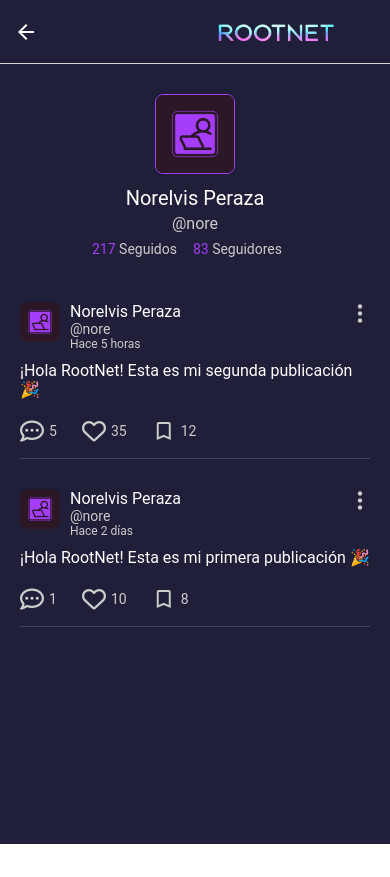
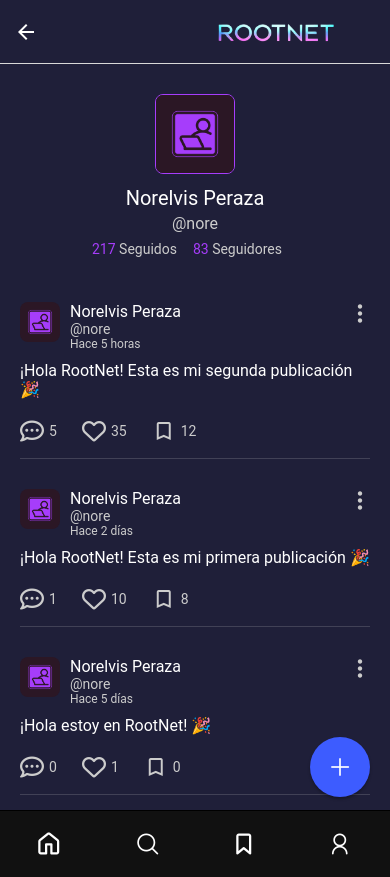
Before and after one commit to greghades/RootNetFrontend, a React Native app: screen /MyPosts in a window 390 px wide. Before the commit the page ends 844 px from the top, so only its background shows below. Built offline with nearby package versions, Linux system fonts and the light colour scheme; a web font is replaced by a local one.

Commit message:
Pantalla de My posts

```diff
--- a/src/components/userProfileWithPosts.tsx
+++ b/src/components/userProfileWithPosts.tsx
@@ -1,5 +1,5 @@
 import React, { useState } from 'react';
-import { View, Text, Image, TouchableOpacity, Alert, FlatList, Modal } from 'react-native';
+import { View, Text, Image, TouchableOpacity, Alert, FlatList, Modal, Dimensions } from 'react-native';
 import { Entypo } from '@expo/vector-icons';
 import MaterialIcons from '@expo/vector-icons/MaterialIcons';
 import FontAwesome6 from '@expo/vector-icons/FontAwesome6';
@@ -43,10 +43,44 @@ const postsData: Post[] = [
         likes: 10,
         comments: 1,
     },
+    {
+        id: '3',
+        username: 'Norelvis Peraza',
+        handle: '@nore',
+        date: 'Hace 5 días',
+        content: '¡Hola estoy en RootNet! 🎉',
+        createdAt: new Date(Date.now() - 2 * 24 * 60 * 60 * 1000).toISOString(),
+        saves: 0,
+        likes: 1,
+        comments: 0,
+    },
 ];
 
 const UserProfileWithPosts: React.FC = () => {
-    const [selectedPostId, setSelectedPostId] = useState<string | null>(null);
+    const [modalsVisible, setModalsVisible] = useState<{ [key: string]: boolean }>({});
+    const [modalPosition, setModalPosition] = useState<{ x: number; y: number } | null>(null);
+    const screenWidth = Dimensions.get('window').width;
+    const screenHeight = Dimensions.get('window').height;
+
+
+    const measurePosition = (event: any) => {
+        event.target.measure((x: number, y: number, width: number, height: number, pageX: number, pageY: number) => {
+            let adjustedX = pageX;
+            let adjustedY = pageY;
+
+            // Prevent the modal from going off to the right
+            if (pageX + 109 > screenWidth) { // 109 is an estimated width of the modal
+                adjustedX = screenWidth - 109;
+            }
+
+            // Prevent the modal from popping out at the bottom
+            if (pageY + 150 > screenHeight) { // 150 is an estimated height of the modal
+                adjustedY = screenHeight - 150;
+            }
+
+            setModalPosition({ x: adjustedX, y: adjustedY });
+        });
+    };
 
     const handleDelete = (id: string) => {
         Alert.alert('¿Eliminar publicación?', '', [
@@ -74,6 +108,14 @@ const UserProfileWithPosts: React.FC = () => {
         }
     };
 
+    const showModal = (id: string) => {
+        setModalsVisible(prev => ({ ...prev, [id]: true }));
+    };
+
+    const hideModal = (id: string) => {
+        setModalsVisible(prev => ({ ...prev, [id]: false }));
+    };
+
     const renderPost = ({ item }: { item: Post }) => (
         <View style={styles.container}>
             <View style={styles.header}>
@@ -86,7 +128,12 @@ const UserProfileWithPosts: React.FC = () => {
                     <Text style={styles.handle}>{item.handle}</Text>
                     <Text style={styles.date}>{item.date}</Text>
                 </View>
-                <TouchableOpacity onPress={() => setSelectedPostId(item.id)}>
+                <TouchableOpacity
+                    onPress={(event) => {
+                        measurePosition(event);
+                        showModal(item.id);
+                    }}
+                >
                     <Entypo name="dots-three-vertical" size={20} color={COLORS.secondaryText} />
                 </TouchableOpacity>
             </View>
@@ -97,8 +144,6 @@ const UserProfileWithPosts: React.FC = () => {
                 <Image source={{ uri: item.image }} style={styles.postImage} />
             ) : null}
 
-
-            {/* Here are the icon interactions */}
             <View style={styles.actions}>
                 <TouchableOpacity style={styles.actionButton}>
                     <FontAwesome6 name="comment-dots" size={24} color={COLORS.secondaryText} />
@@ -116,27 +161,27 @@ const UserProfileWithPosts: React.FC = () => {
 
             <View style={styles.divider} />
 
-            {/* Edit and delete modal */}
+            {/* Modal for individual options */}
             <Modal
                 transparent
-                visible={selectedPostId === item.id}
+                visible={!!modalsVisible[item.id]}
                 animationType="fade"
-                onRequestClose={() => setSelectedPostId(null)}
+                onRequestClose={() => hideModal(item.id)}
             >
-                <TouchableOpacity style={{ flex: 1 }} onPress={() => setSelectedPostId(null)}>
+                <TouchableOpacity style={{ flex: 1 }} onPress={() => hideModal(item.id)}>
                     <View style={{
                         position: 'absolute',
-                        right: 40,
-                        top: 305,
+                        left: modalPosition?.x || 0,
+                        top: modalPosition?.y || 0,
                         backgroundColor: COLORS.input,
                         borderRadius: 10,
                         padding: 10,
                         elevation: 5,
                     }}>
-                        <TouchableOpacity onPress={() => { handleEdit(item); setSelectedPostId(null); }}>
+                        <TouchableOpacity onPress={() => { handleEdit(item); hideModal(item.id); }}>
                             <Text style={{ fontFamily: "Roboto", color: COLORS.text, paddingVertical: 8 }}>Editar</Text>
                         </TouchableOpacity>
-                        <TouchableOpacity onPress={() => { handleDelete(item.id); setSelectedPostId(null); }}>
+                        <TouchableOpacity onPress={() => { handleDelete(item.id); hideModal(item.id); }}>
                             <Text style={{ fontFamily: "Roboto", color: COLORS.text, paddingVertical: 8 }}>Eliminar</Text>
                         </TouchableOpacity>
                     </View>
--- a/src/screens/myPostsUserScreen.tsx
+++ b/src/screens/myPostsUserScreen.tsx
@@ -1,6 +1,8 @@
 import React from 'react';
 import { SafeAreaView, View, Image, Text } from 'react-native';
 import UserProfileWithPosts from '../components/userProfileWithPosts';
+import BottomNavBar from '../components/BottomNavBar';
+import FloatingActionButton from '../components/FloatingActionButton';
 import { styles } from '../styles/myPostsUserStyles';
 
 const ProfileScreen: React.FC = () => {
@@ -11,6 +13,11 @@ const ProfileScreen: React.FC = () => {
         handle: '@nore',
         followers: 83,
         following: 217,
+    };
+
+    const handleCreatePost = () => {
+        // Logic to create a new post (just a log for now)
+        console.log('Crear nueva publicación');
     };
 
     return (
@@ -32,7 +39,14 @@ const ProfileScreen: React.FC = () => {
                 </View>
             </View>
 
+            {/* Posts user component*/}
             <UserProfileWithPosts />
+
+            {/* floating button */}
+            <FloatingActionButton onPress={handleCreatePost} />
+
+            {/* Bottom navigation bar */}
+            <BottomNavBar />
         </SafeAreaView>
     );
 };
--- a/src/styles/feedStyles.ts
+++ b/src/styles/feedStyles.ts
@@ -88,7 +88,7 @@ export const feedStyles = StyleSheet.create({
         backgroundColor: "#111111",
         paddingVertical: 10,
         borderTopWidth: 1,
-        position: 'absolute',
+        position: 'relative',
         bottom: 0,
         left: 0,
         right: 0,
```
